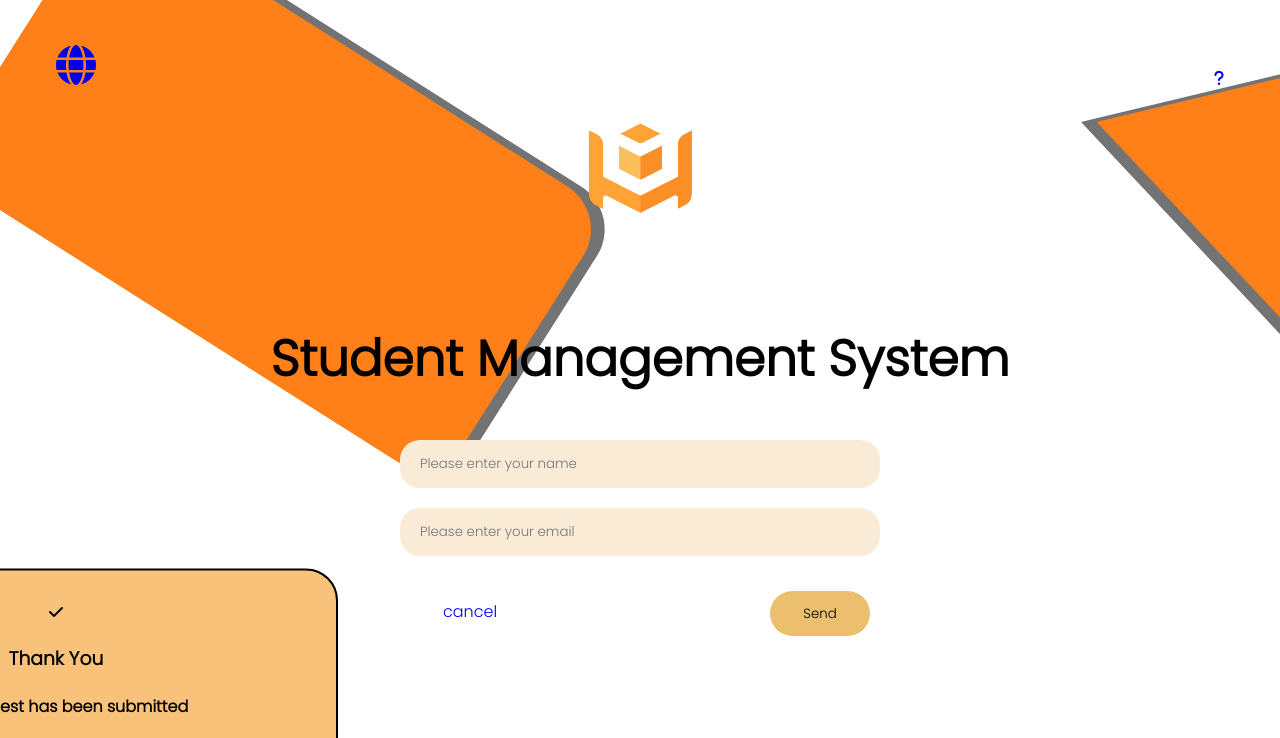
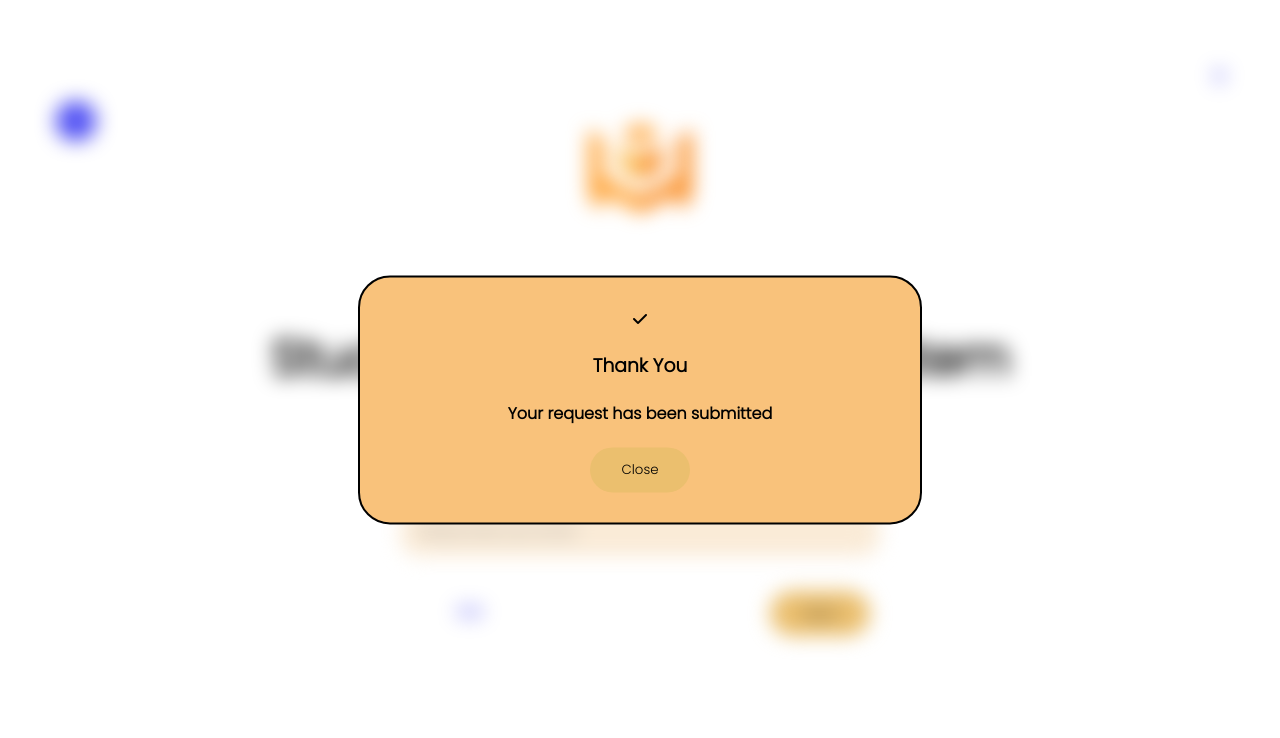
Before and after one commit to midstyle/Student-managemet-system-sanahas, a plain HTML site: page forgotpass.html in a window 1280 px wide. Both pictures are taken after a click on the link "Send". Shown: the top 738 px of the page. Drawn offline with nearby package versions, Linux system fonts and the light colour scheme.

Commit message:
forgot password popup

```diff
--- a/forgotpass.html
+++ b/forgotpass.html
@@ -23,8 +23,8 @@
     <title>forgotpass</title>
   </head>
   <body>
-    <div class="container" id="blur">
-      <div class="grid-item2">
+    <div class="container" >
+      <div class="grid-item2" id="blur">
         <div class="logo">
           <img src="signin\download_low.png" alt="meulabs logo" />
         </div>
@@ -38,11 +38,11 @@
           </div>
           <div class="button-form">
             <a href="index.html" class="forgotpass">
-              <label>cancel</label>
+              <label>Exit</label>
             </a>
 
             <div class="login-button">
-              <a href="#">
+              <a href="#" onclick="toggle()">
                 <button value="">Send</button>
               </a>
             </div>
@@ -60,18 +60,21 @@
         </div>
       </div>
     </div>
-
-    <div class="popup">
-      <i class="fa-solid fa-check"></i>
-      <h3>Thank You</h3>
-      <h4>Your request has been submitted</h4>
-      <button type="button" class="close-btn">Close</button>
-    </div>
     <script type="text/javascript">
       function toggle() {
         var blur = document.getElementById("blur");
         blur.classList.toggle("active");
+        var popup = document.getElementById("popup");
+        popup.classList.toggle("active");
       }
     </script>
+    <div id="popup">
+      <i class="fa-solid fa-check"></i>
+      <h3>Thank You</h3>
+      <h4>Your request has been submitted</h4>
+      <a href="#" onclick="toggle()">
+        <button value="">Close</button>
+      </a>
+    </div>
   </body>
 </html>
--- a/forgotpass/forgotpass.css
+++ b/forgotpass/forgotpass.css
@@ -2,7 +2,7 @@
 body {
     text-align: center;
     font-family: 'Poppins', sans-serif;
-    background-image: url("Untitled design.png");
+    background-color: rgb(255, 255, 255);
     background-repeat: no-repeat;
 }
 
@@ -12,8 +12,10 @@ body {
     grid-gap: 2em;
 
 }
-.container#blur.active{
+.grid-item2#blur.active{
     filter: blur(10px);
+    pointer-events: none;
+    user-select: none;
 }
 .forgotpass {
     position: relative;
@@ -88,16 +90,33 @@ h1 {
     bottom: 570px;
 }
 
-.popup {
+#popup {
+    position: fixed;
     background-color: rgb(249, 194, 123);
     border-radius: 2em;
     padding: 30px;
     width: 500px;
     border: 2px solid black;
+    top: 40%;
+    left: 50%;
     transform: translate(-50%,-50%);
+    box-shadow: 0 5 20px rgba(0, 0, 0, 0.30);
+    visibility: hidden;
+    opacity: 0;
+    transition: 0.5s;
 }
 
-.popup button{
+#popup button{
     position: relative;
     left: 0;
 }
+
+.container#blur.active{
+    filter: blur(10px);
+}
+
+#popup.active{
+    top: 50%;
+    visibility: visible;
+    opacity: 1;
+}
```
